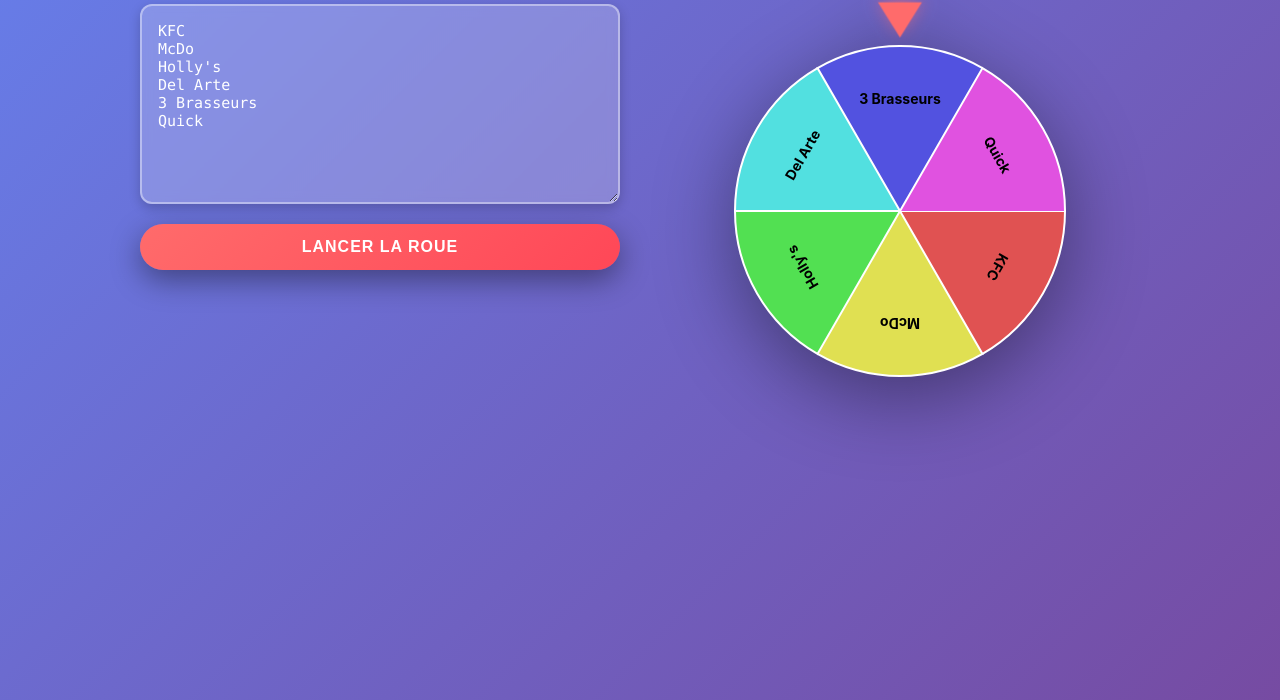
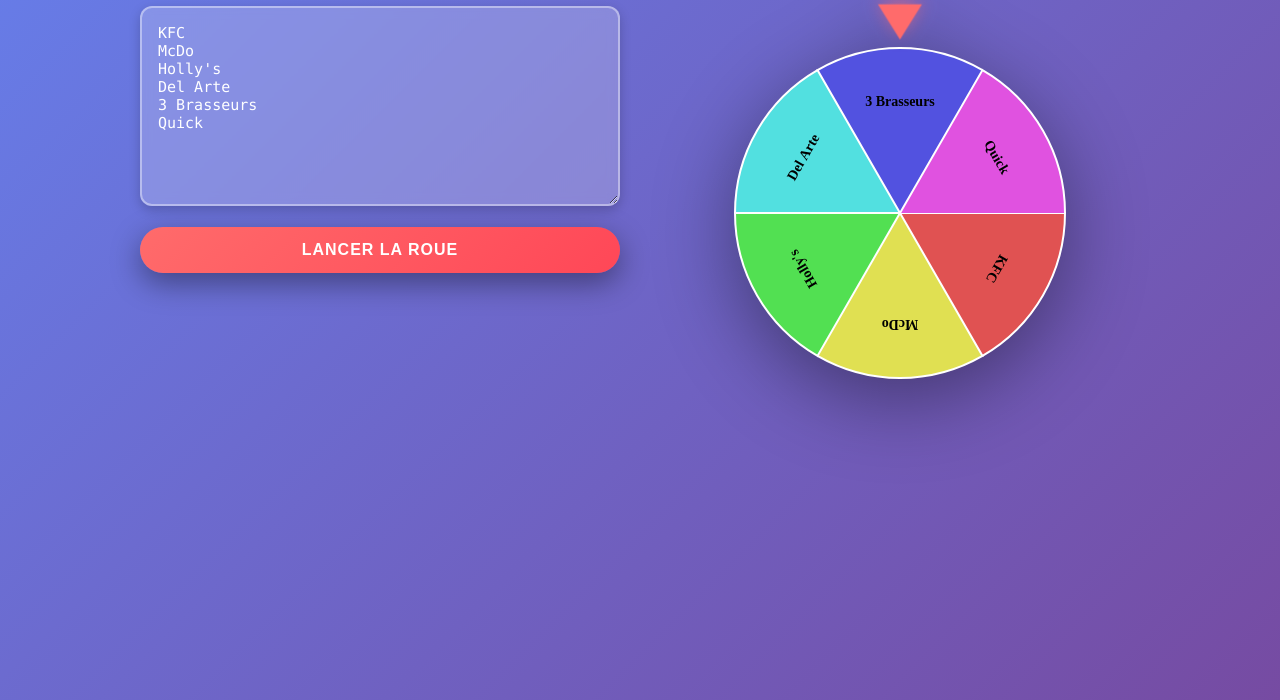
Before and after one commit to RangedAce/la-question-de-dix-heures, a plain HTML site: page site/index.html in a window 1280 px wide. Shown: the part 100-800 px from the top of the page. Drawn offline with Linux system fonts and the light colour scheme.

Commit message:
chnagement de la police

```diff
--- a/site/index.html
+++ b/site/index.html
@@ -3,6 +3,7 @@
 <head>
   <meta charset="UTF-8">
   <title>Roue de la chance - Restos</title>
+  <link rel="stylesheet" href="https://fonts.googleapis.com/css2?family=Space+Grotesk:wght@400;600;700;800&display=swap">
   <style>
     * { box-sizing: border-box; }
 
@@ -17,7 +18,7 @@
     }
 
     body {
-      font-family: 'Inter', system-ui, -apple-system, BlinkMacSystemFont, "Segoe UI", sans-serif;
+      font-family: 'Space Grotesk', "Segoe UI", sans-serif;
       display: flex;
       flex-direction: column;
       align-items: center;
@@ -354,7 +355,7 @@
         ctx.translate(radius * 0.65, 0);
         ctx.rotate(Math.PI / 2);
         ctx.fillStyle = "#000";
-        ctx.font = "bold 14px Inter";
+        ctx.font = "bold 14px 'Space Grotesk'";
         ctx.textAlign = "center";
         ctx.fillText(choices[i], 0, 0);
         ctx.restore();
```
